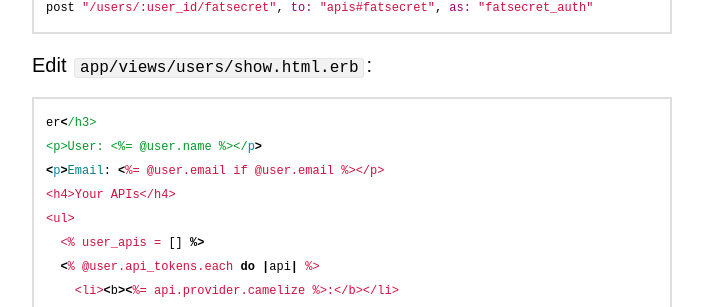
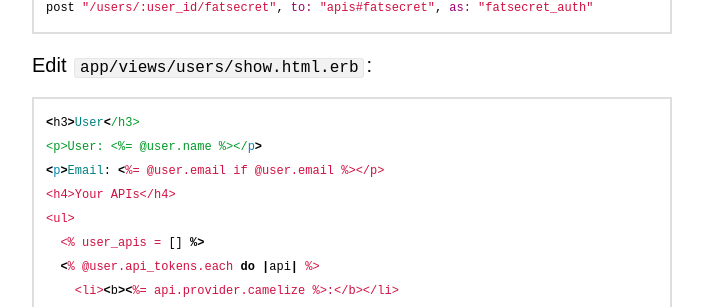
Before and after one commit to scrawlon/scrawlon.github.io, a Jekyll site: the page built from _posts/2013-08-27-quick-intro-to-fatsecret-omniauth-ruby-gem-part-2.md, in a window 1280 px wide and 900 px high, scrolled down 3672 px. Shown: the part 144-451 px from the top of the window, without its empty margins (308-1011 px from the left). Built offline with Jekyll 4.4.1, drawn with Linux system fonts in a browser that asks for light colours; Markdown is read by kramdown in place of the engine named in the settings.

Commit message:
Fixed code error in fatsecret-omniauth part 2

````diff
--- a/_posts/2013-08-27-quick-intro-to-fatsecret-omniauth-ruby-gem-part-2.md
+++ b/_posts/2013-08-27-quick-intro-to-fatsecret-omniauth-ruby-gem-part-2.md
@@ -146,7 +146,7 @@ post "/users/:user_id/fatsecret", to: "apis#fatsecret", as: "fatsecret_auth"
 Edit `app/views/users/show.html.erb`:
 
 ```ruby
-er</h3>
+<h3>User</h3>
 <p>User: <%= @user.name %></p>
 <p>Email: <%= @user.email if @user.email %></p>
 <h4>Your APIs</h4>
````
